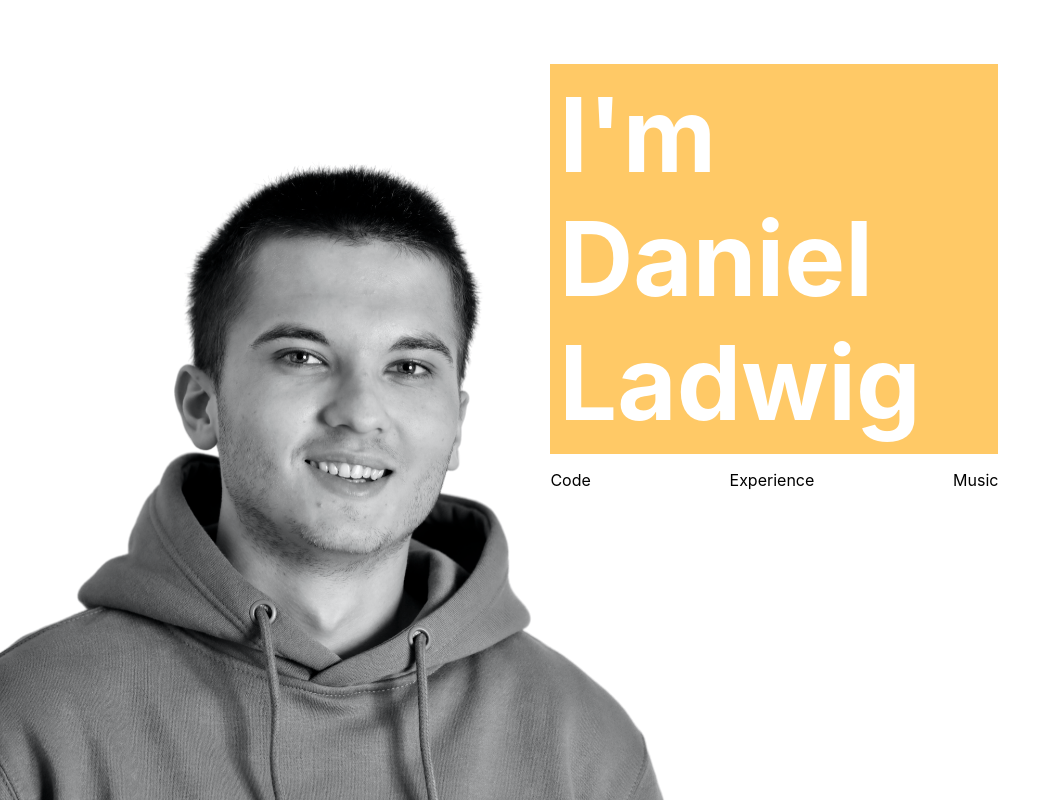
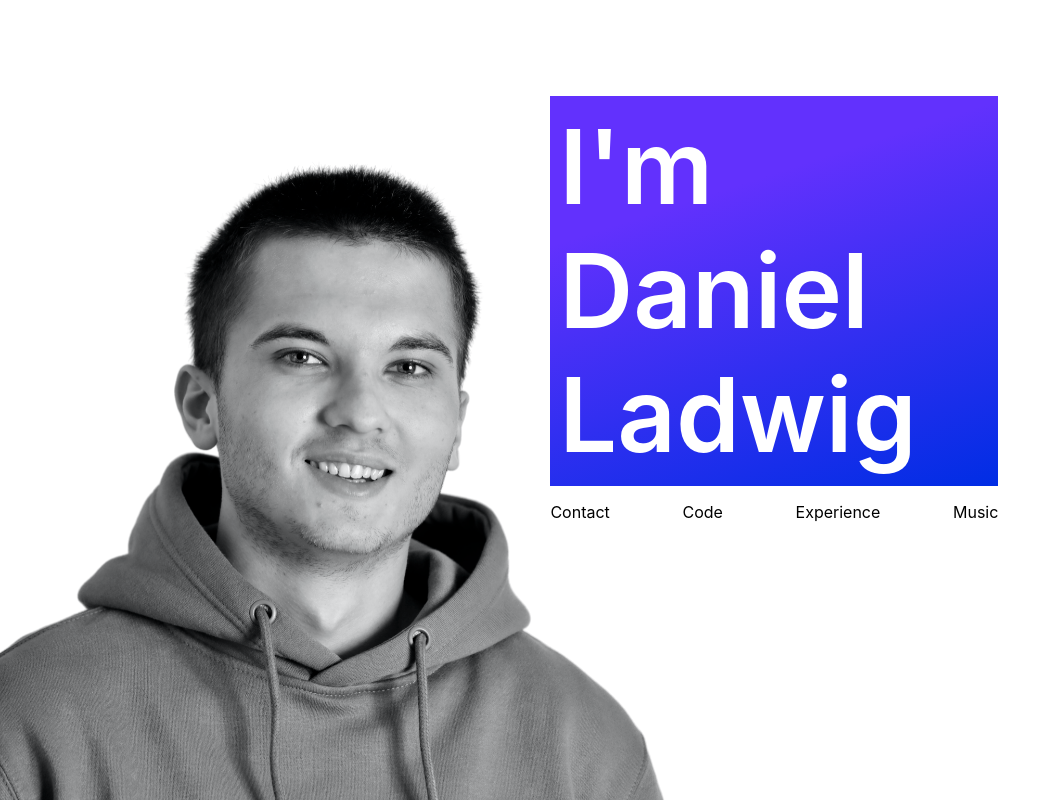
Before and after one commit to ladwig/iam, a Next.js app: page / in a window 1280 px wide. Shown: the whole page, without its empty margins (0-1061 px from the left). Built offline with nearby package versions, Linux system fonts and the light colour scheme.

Commit message:
Not orange anymore

```diff
--- a/pages/index.js
+++ b/pages/index.js
@@ -17,6 +17,7 @@ export default function Start() {
 
           <h1 className={styles.welcome}>I'm Daniel Ladwig</h1>
         <ul className={styles.menu}>
+          <li className={styles.item}><a href="#">Contact</a></li>
           <li className={styles.item}><a href="#">Code</a></li>
           <li className={styles.item}><a href="http//:linkedin.ladwig.digital" target="_blank">Experience</a></li>
           <li className={styles.item}><a href="#">Music</a></li>
--- a/styles/Start.module.css
+++ b/styles/Start.module.css
@@ -2,20 +2,24 @@
 .main {
   max-width: 35vw;
   position: fixed;
-  top: 4em;
+  top: 6em;
   left: 43%;
   padding: 0;
 }
 
 .welcome {
     font-size: 8vw;
+    font-weight: 600;
     width: 35vw;
     margin: 0;
     color: #fff;
-    background: #ffc966;
     padding: 2%;
+    background: rgb(98,49,253);
+    background: -moz-linear-gradient(162deg, rgba(98,49,253,1) 28%, rgba(0,45,228,1) 100%);
+    background: -webkit-linear-gradient(162deg, rgba(98,49,253,1) 28%, rgba(0,45,228,1) 100%);
+    background: linear-gradient(162deg, rgba(98,49,253,1) 28%, rgba(0,45,228,1) 100%);
+    filter: progid:DXImageTransform.Microsoft.gradient(startColorstr="#6231fd",endColorstr="#002de4",GradientType=1);
 }
-
 
 .picture img {
   position:fixed;
@@ -66,9 +70,10 @@
 @media (max-width: 992px) { }
 
 /* Extra large devices (large desktops, 1200px and up) */
-@media (-width: 1200px) {
+@media (max-width: 1200px) {
 
 }
+
 
 @keyframes fadein {
   from {
```
